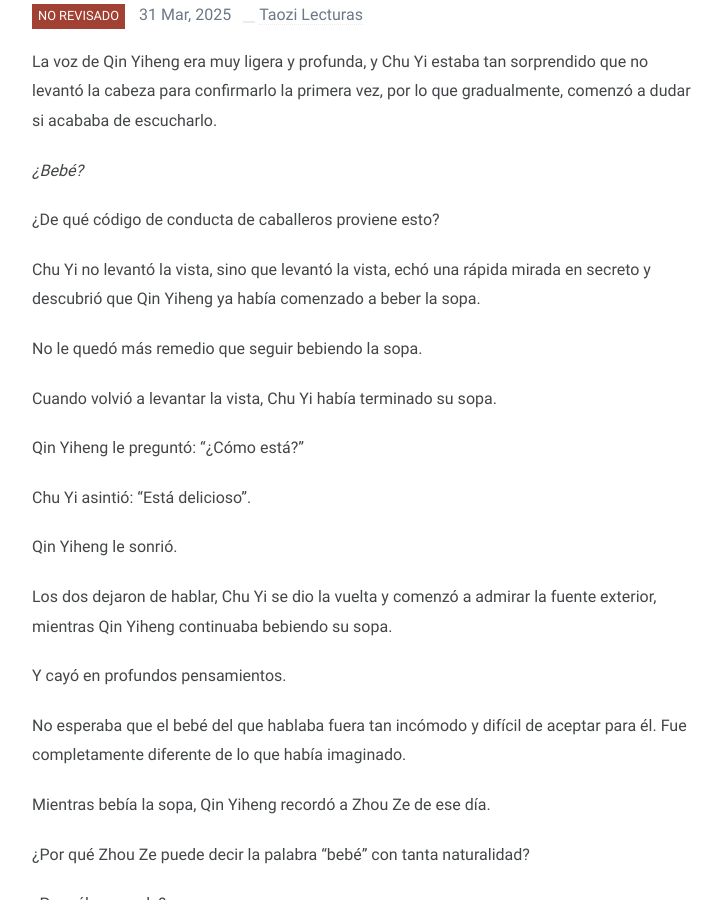
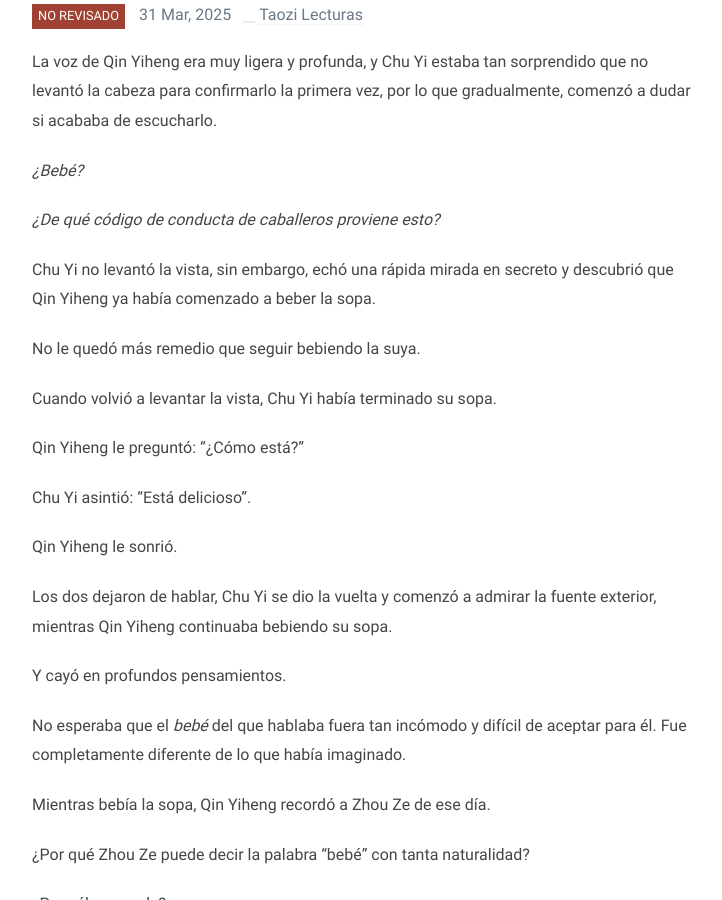
Before and after one commit to taozi-lecturas/taozi-lecturas.github.io, a Jekyll site: the page built from novelas/cacuedv/_posts/2025-03-31-capitulo-58.md, in a window 1280 px wide and 900 px high, scrolled down 278 px. Shown: the whole window, without its empty margins (278-1000 px from the left). Built offline with Jekyll 4.4.1, drawn with Linux system fonts in a browser that asks for light colours.

Commit message:
Updated Note novelas/cacuedv/_posts/2025-03-31-capitulo-58.md

```diff
--- a/novelas/cacuedv/_posts/2025-03-31-capitulo-58.md
+++ b/novelas/cacuedv/_posts/2025-03-31-capitulo-58.md
@@ -11,11 +11,11 @@ La voz de Qin Yiheng era muy ligera y profunda, y Chu Yi estaba tan sorprendido
 
 _¿Bebé?_
 
-¿De qué código de conducta de caballeros proviene esto?
+_¿De qué código de conducta de caballeros proviene esto?_
 
-Chu Yi no levantó la vista, sino que levantó la vista, echó una rápida mirada en secreto y descubrió que Qin Yiheng ya había comenzado a beber la sopa.
+Chu Yi no levantó la vista, sin embargo, echó una rápida mirada en secreto y descubrió que Qin Yiheng ya había comenzado a beber la sopa.
 
-No le quedó más remedio que seguir bebiendo la sopa.
+No le quedó más remedio que seguir bebiendo la suya.
 
 Cuando volvió a levantar la vista, Chu Yi había terminado su sopa.
 
@@ -29,7 +29,7 @@ Los dos dejaron de hablar, Chu Yi se dio la vuelta y comenzó a admirar la fuent
 
 Y cayó en profundos pensamientos.
 
-No esperaba que el bebé del que hablaba fuera tan incómodo y difícil de aceptar para él. Fue completamente diferente de lo que había imaginado.
+No esperaba que el _bebé_ del que hablaba fuera tan incómodo y difícil de aceptar para él. Fue completamente diferente de lo que había imaginado.
 
 Mientras bebía la sopa, Qin Yiheng recordó a Zhou Ze de ese día.
 
```
